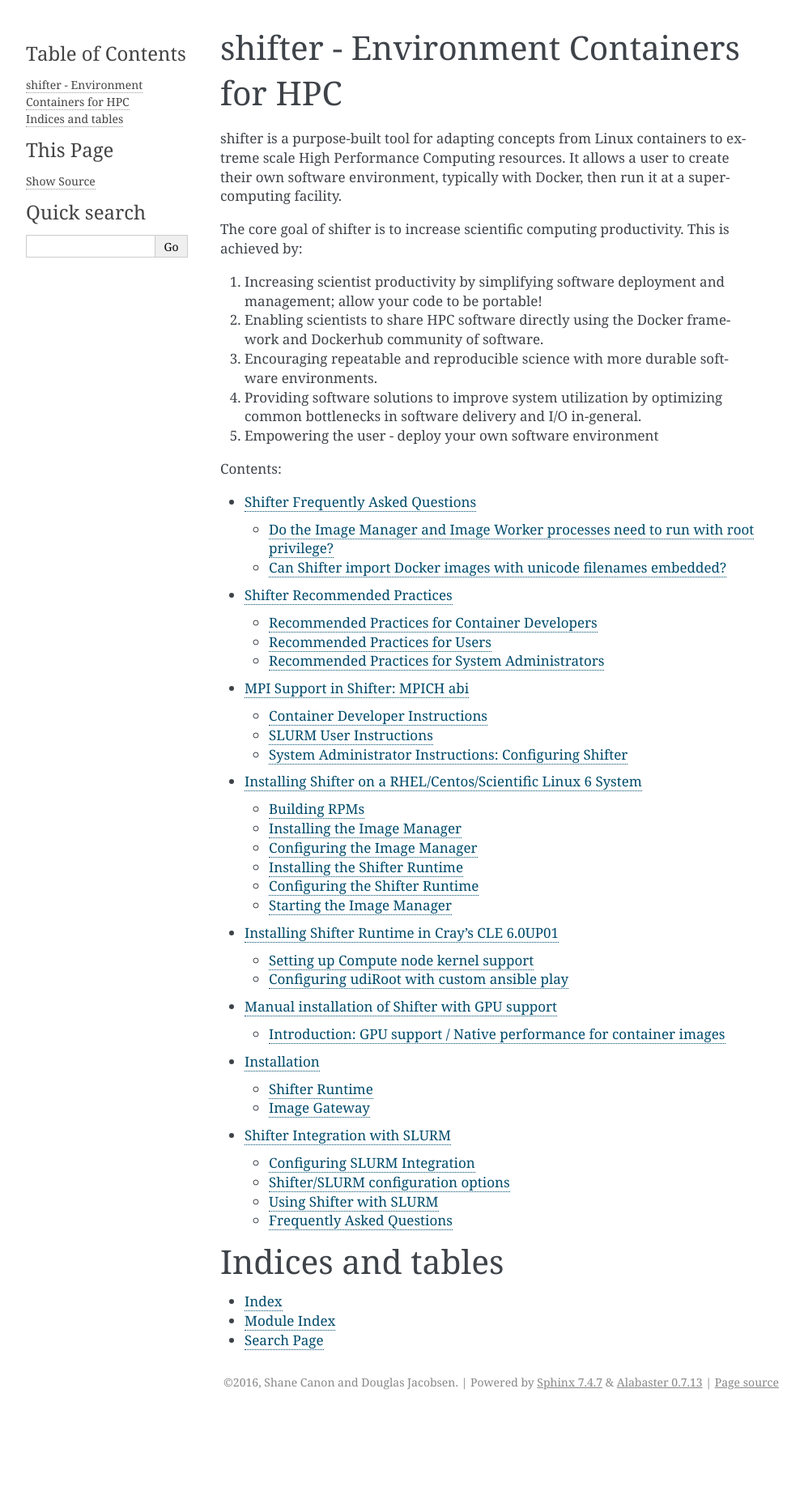
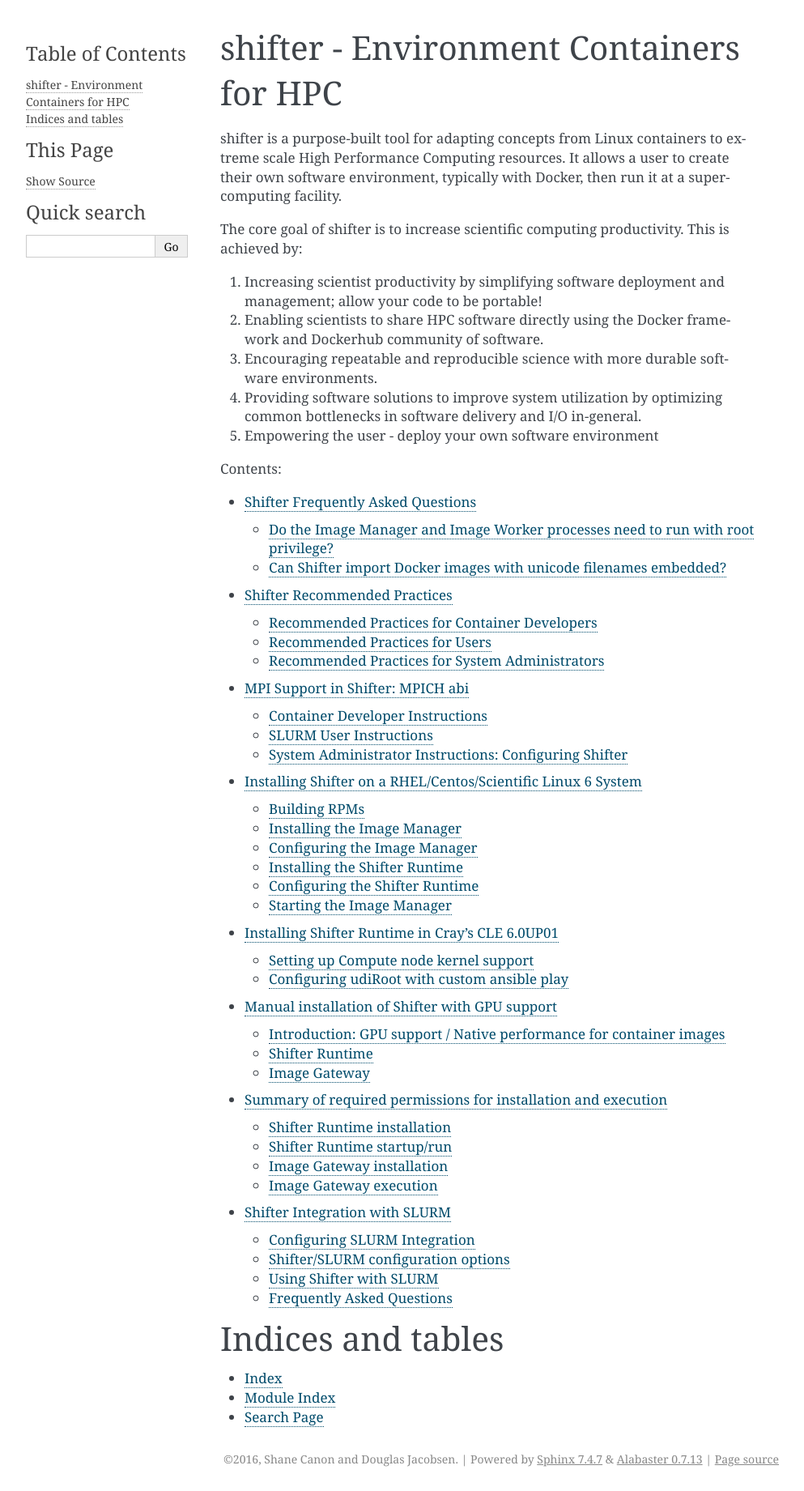
Before and after one commit to NERSC/shifter, a Sphinx documentation site: the page built from doc/index.rst, in a window 1280 px wide. Shown: the whole page at 81% size, without its empty margins (148-1141 px from the left). Built offline with Sphinx 7.4.7, drawn with Linux system fonts in a browser that asks for light colours; before the commit the page ends 1746 px from its top, so only the background shows below that; some of the changed lines change nothing that is shown.

Commit message:
Added documentation page with required permissions for installation and execution
Also done minor fixes to doc page on manual installation.

```diff
--- a/doc/index.rst
+++ b/doc/index.rst
@@ -35,6 +35,7 @@
    install/centos6
    install/cle6
    install/manualinstallgpu
+   install/required-permissions
    wlm/slurm
 
 
--- a/doc/install/manualinstallgpu.rst
+++ b/doc/install/manualinstallgpu.rst
@@ -14,9 +14,6 @@
 
 We use this approach and solve the practical details for allowing container portability and native performance on a variety of target systems through command line options that indicate if, for instance, gpu support should be enabled and what gpu devices should be made available to the container image at startup.
 
-
-Installation
-============
 
 Shifter Runtime
 ---------------
@@ -84,7 +81,7 @@
    sudo ln -s $UDIROOT_PREFIX/bin/shifter /usr/bin/shifter
    sudo ln -s $UDIROOT_PREFIX/bin/shifterimg /usr/bin/shifterimg
    sudo mkdir -p /usr/libexec/shifter
-   sudo ln -s /opt/shifter/udiRoot/libexec/shifter/mount /usr/libexec/shifter/mount
+   sudo ln -s $UDIROOT_PREFIX/libexec/shifter/mount /usr/libexec/shifter/mount
    sudo mkdir -p $SHIFTER_SYSCONFDIR
 
 
--- /dev/null
+++ b/doc/install/required-permissions.rst
@@ -0,0 +1,81 @@
+Summary of required permissions for installation and execution
+==============================================================
+
+Shifter Runtime installation
+-------------------------------------
+
+* Write permissions to:
+    - A directory for configuration files. This is passed as the ``--sysconfdir``
+      option to the configure script. The typical value is ``/etc/shifter``.
+    - A directory where udiRoot will be installed. This will be passed as the
+      ``--prefix`` option to the configure script. Typical values are
+      ``/opt/shifter/default`` or ``/opt/shifter/udiRoot``.
+    - A directory where the shifter executable loop mounts the image. This is
+      selected with the ``loopMount`` parameter in the ``udiRoot.conf`` file.
+      The typical value is ``/var/udiLoopMount``.
+    - A path where to create the root directory for the containerized application.
+      This is selected with the ``udiMount`` parameter in the ``udiRoot.conf`` file.
+      The typical value is ``/var/udiMount``.
+    - ``/usr`` (for symlinks to executables and Shifter's ``udiRoot/libexec`` directory)
+    - A directory for storing container images. This path must be readable by root
+      and available from all nodes in the cluster.
+      This is selected with the ``imagePath`` parameter in the ``udiRoot.conf`` file.
+
+
+Shifter Runtime startup/run
+---------------------------
+
+* Shifter must run as a SUID executable and be able to achieve full root
+  privileges to perform mounts
+
+* Load the following kernel modules:
+    - ext4
+    - loop
+    - squashfs
+    - nvidia
+
+    These modules have to be loaded in order for Shifter to work.
+    Shifter can be configured to automatically load at runtime the kernel modules
+    related to the filesystem selected as the image format. However, this option is
+    disabled by default.
+
+
+Image Gateway installation
+--------------------------
+
+* Write permissions to:
+    - A directory where the Image Gateway will be installed.
+      The typical value is ``/opt/shifter/imagegw``.
+    - A directory to cache images during downloads from Docker Hub (e.g. ``/var``
+      or a scratch filesystem).
+      This is selected with the ``CacheDirectory`` parameter in the ``imagemanager.json``
+      file.
+    - A directory where to expand images before conversion to Shifter's format.
+      This is selected with the ``ExpandDirectory`` parameter in the ``imagemanager.json``
+      file.
+      *Note*: For performance reasons this should be located in a local file system
+      (we experienced a **40x** slowdown of pulling and expanding images when
+      the images were expanded on a Lustre parallel file system!).
+    - ``/etc`` (for copying init.d scripts)
+
+* If the Image Gateway is installed in a directory owned by root, root privileges
+  are required in order to create a Python virtual environment in the same directory.
+
+
+Image Gateway execution
+-----------------------
+
+* Availability of the following software:
+    - munge
+    - mongoDB
+    - Redis
+    - Squashfs tools
+* Munge, mongoDB and Redis services must be running
+* The Image Gateway node is using the same munge key as all login and compute
+  nodes
+* All nodes can access the imagegwapi address and port as indicated in Shifter's configuration file
+* Write permissions to ``/var`` when starting up the Image Gateway API service (for
+  creating lockfile, pidfile and log).
+* If the Python virtual environment was installed with root privileges, superuser
+  permissions are required to startup the Image Gateway API service and the Celery
+  distributed worker queue.
```
